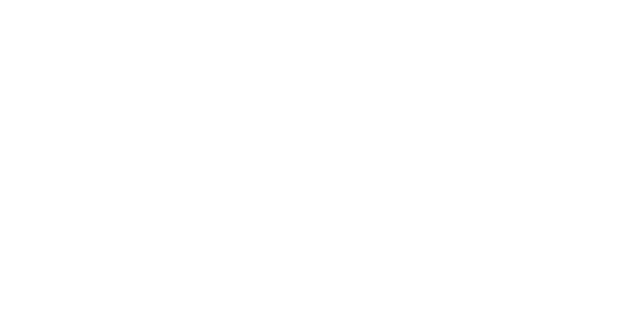
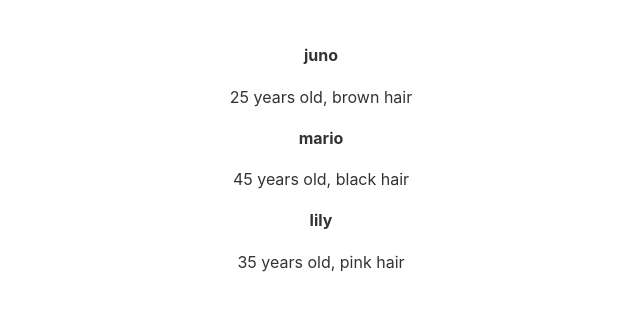
Before and after one commit to jy7123943/svelte-practice, a Svelte app: page / in a window 1280 px wide. Shown: the top 310 px of the page, without its empty margins (319-959 px from the left). Built offline with nearby package versions, Linux system fonts and the light colour scheme.

Commit message:
Add each loop

```diff
--- a/src/App.svelte
+++ b/src/App.svelte
@@ -7,7 +7,12 @@
 </script>
 
 <main>
-
+	{#each people as person}
+		<div>
+			<h4>{person.name}</h4>
+			<p>{person.age} years old, {person.hairColor} hair</p>
+		</div>
+	{/each}
 </main>
 
 <style>
```
